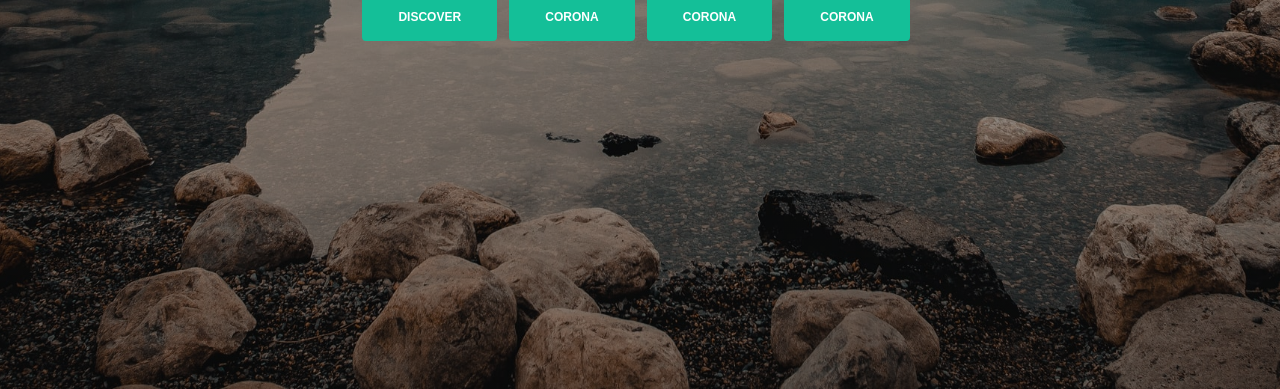
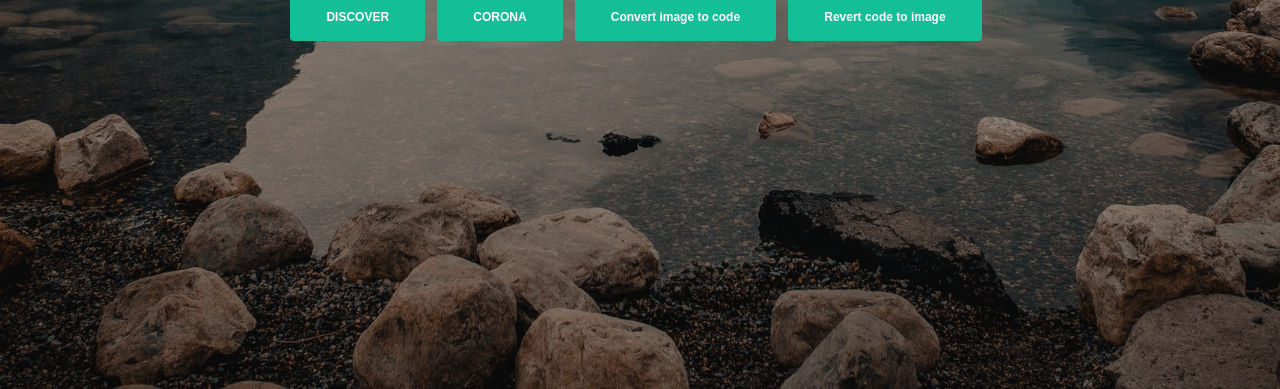
Before and after one commit to Prtmmoon/First_Attempt, a plain HTML site: page index.html in a window 1280 px wide. Shown: the part 419-808 px from the top of the page. Drawn offline with Linux system fonts and the light colour scheme; files whose address does not match are found by name.

Commit message:
Update index.html

```diff
--- a/index.html
+++ b/index.html
@@ -36,8 +36,8 @@
                             <!-- <p class="p-heading p-large">Aria is a top consultancy company specializing in business growth using online marketing and conversion optimization tactics</p> -->
                             <a class="btn-solid-lg page-scroll" href="source/Samdani.html">DISCOVER</a>
 				<a class="btn-solid-lg page-scroll" href="source/test.html">CORONA</a>
-				<a class="btn-solid-lg page-scroll" href="source/image to 64.html">CORONA</a>
-				<a class="btn-solid-lg page-scroll" href="source/base64toimage.html">CORONA</a>
+				<a class="btn-solid-lg page-scroll" href="source/image to 64.html">Convert image to code</a>
+				<a class="btn-solid-lg page-scroll" href="source/base64toimage.html">Revert code to image</a>
                         </div>
                         </div>
                     </div> <!-- end of col -->
```
